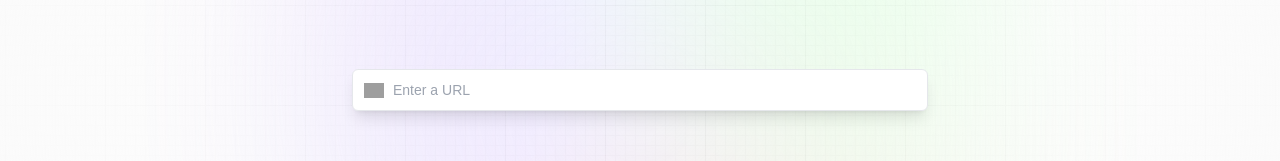
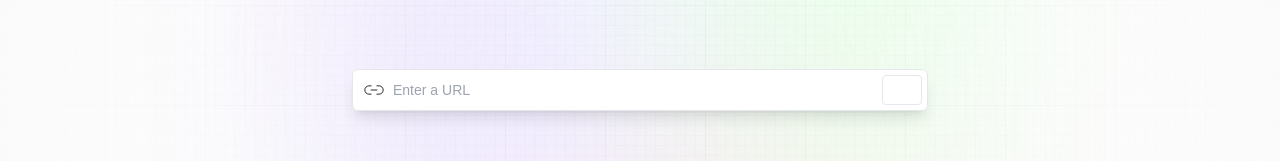
Before and after one commit to marshaweru/mbrija, a React (Vite) app: page / in a window 1280 px wide. Shown: the part 300-461 px from the top of the page. Built offline with nearby package versions, Linux system fonts and the light colour scheme; grey boxes are pictures that could not be loaded; a web font is replaced by a local one.

Commit message:
Install redux

```diff
--- a/package.json
+++ b/package.json
@@ -12,7 +12,8 @@
   "dependencies": {
     "@reduxjs/toolkit": "^1.9.7",
     "react": "^18.2.0",
-    "react-dom": "^18.2.0"
+    "react-dom": "^18.2.0",
+    "react-redux": "^8.1.3"
   },
   "devDependencies": {
     "@types/react": "^18.2.37",
--- a/src/components/demo.jsx
+++ b/src/components/demo.jsx
@@ -3,14 +3,24 @@ import { useState, useEffect } from "react";
 import { copy, linkIcon, loader, tick } from '../assets';
 
 const demo = () => {
+  const [article, setArticle] = useState({url: '', summary: '',});
+
+  const handleSubmit = async (e) => {
+    alert('Submitted');
+  }
+
   return (
     <section className="mt-16 w-full max-w-xl">
       {/*search*/}
       <div className="flex flex-col w-full gap-2">
-        <form className="relative flex justify-center items-center" onSubmit={() =>{}}>
-          <img src="linkIcon" alt="link_icon" className="absolute left-0 my-2 ml-3 w-5"/>
-          <input type="url" placeholder="Enter a URL" value="" onChange={() => {}} required className="url_input peer" />
-          <button type="Submit"></button>
+        <form className="relative flex justify-center items-center" onSubmit={handleSubmit}>
+
+          <img src={linkIcon} alt="link_icon" className="absolute left-0 my-2 ml-3 w-5"/>
+
+          <input type="url" placeholder="Enter a URL" value={article.url} onChange={(e) => setArticle({ ...article, url: e.target.value })} required className="url_input peer"/>
+
+          <button type="submit" className="submit_btn peer-focus:border-gray-700 peer-focus:text-gray-700">
+          </button>
         </form>
       </div>
 
```
Also changed, not shown: 1 other file (tests, documents, lock files or other folders).
